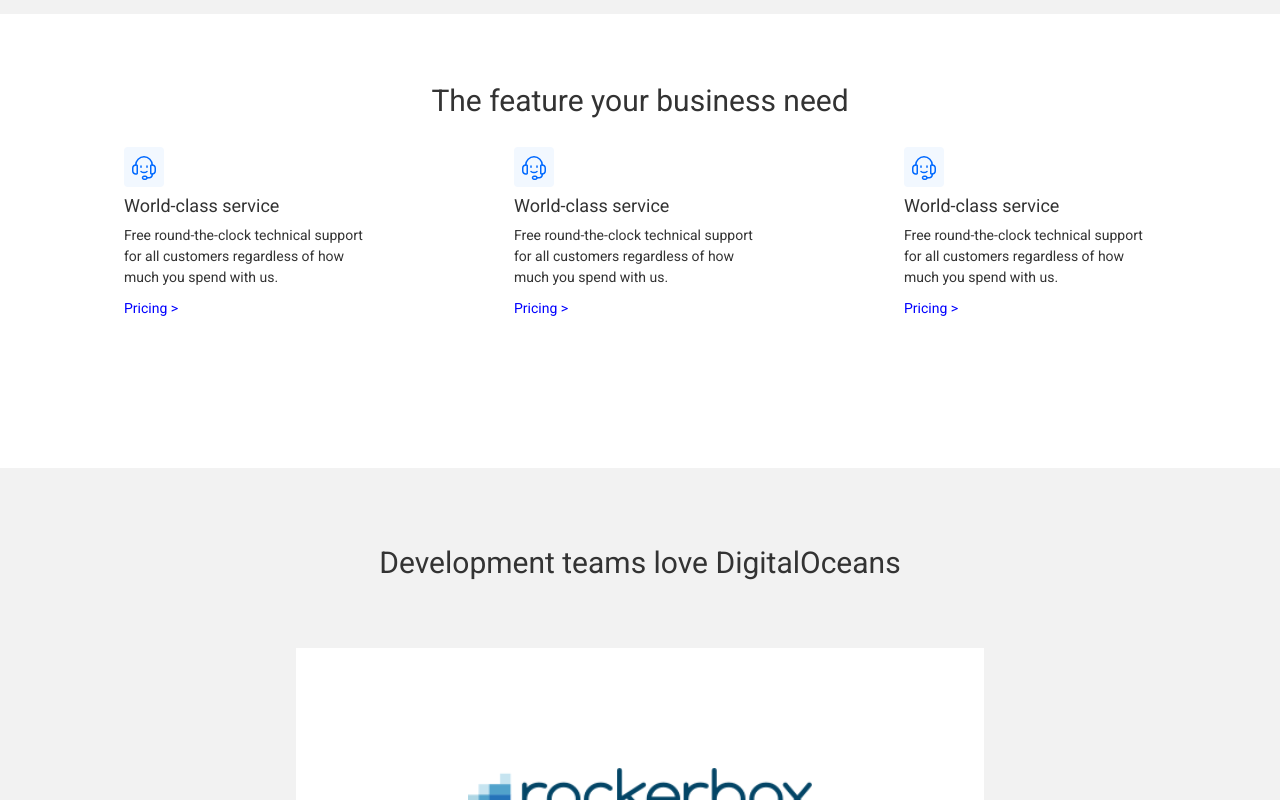
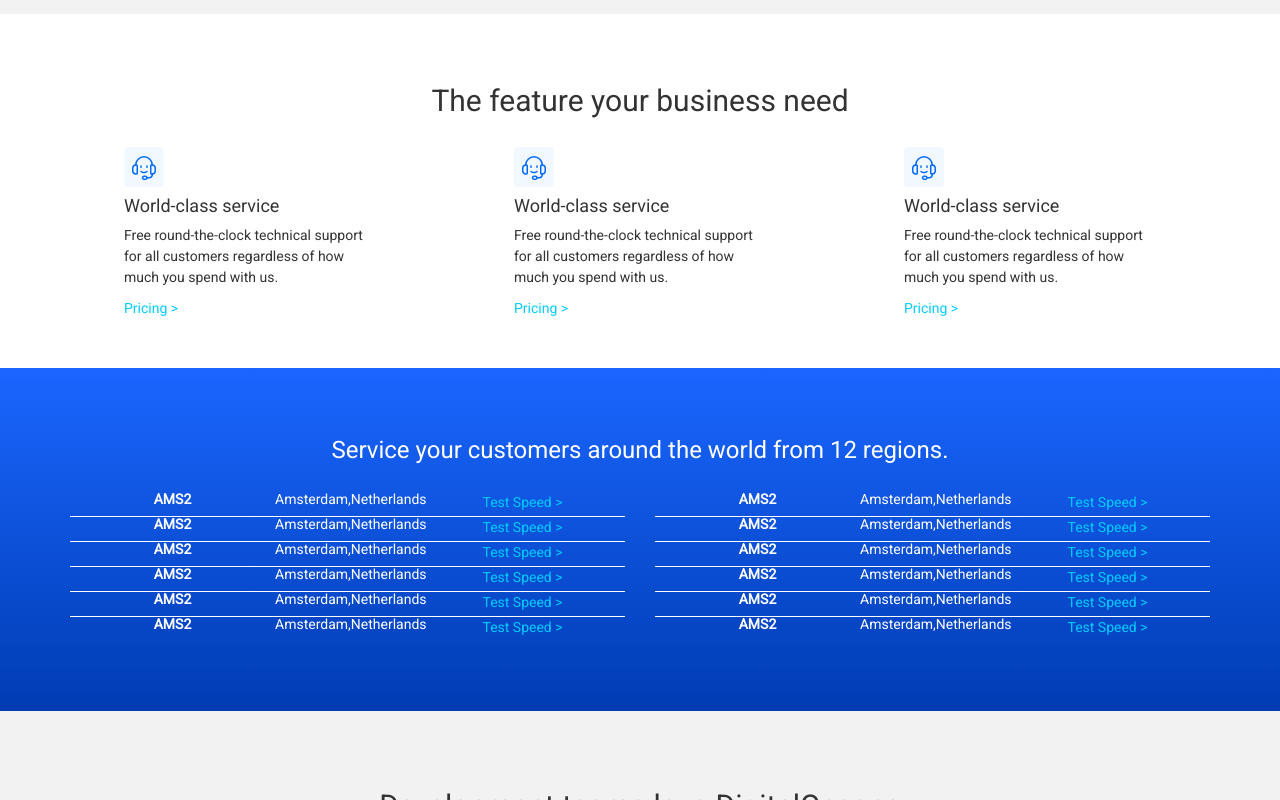
Before and after one commit to matteobuscicchio/html-css-digitalocean, a plain HTML site: page index.html in a window 1280 px wide. Shown: the part 2000-2800 px from the top of the page. Drawn offline with nearby package versions, Linux system fonts and the light colour scheme.

Commit message:
main 4 terminato

```diff
--- a/assets/css/style.css
+++ b/assets/css/style.css
@@ -46,6 +46,7 @@
 
 
 /* MAIN */
+/* Main1 */
 .box li{
   line-height: 3.5em;
   padding-left: 10px;
@@ -53,12 +54,37 @@
 .border_left{
   border-left: 1px solid gray;
 }
+/* /Main 1/ */
+
+
+/* Main 2 */
 .carosello h2, p{
   line-height: 5rem;
 }
 .carosello img{
   width: 50%;
 }
+/* /Main 2/ */
+
+
+/* Main 3 */
+.box_feature{
+  width: 70%;
+}
+/* /Main 3/ */
+
+
+/* Main 4 */
+.region_12{
+  background-image: linear-gradient(#1a66ff, #003cb3);
+}
+.border_bottom{
+  border-bottom: 1px solid white;
+}
+/* /Main 4/ */
+
+
+/* /Main 5/ */
 .carosello_box{
   width: fit-content;
   background-color: white !important;
@@ -74,9 +100,7 @@
 .carosello_box a{
   padding-bottom: 100px;
 }
-.box_feature{
-  width: 70%;
-}
+/* /Main 5/ */
 /* /MAIN/ */
 
 
--- a/assets/css/utility.css
+++ b/assets/css/utility.css
@@ -47,7 +47,7 @@ ul{
 }
 
 .cl_b{
-  color: blue !important;
+  color: #00ccff !important;
 }
 /* /colori/ */
 
@@ -62,11 +62,11 @@ line-height: 2em;
 
 
 /* margin */
-.mrgn_tp_100{
-  margin-top: 100px;
+.mrgn_tp_20{
+  margin-top: 20px;
 }
-.mrgn_btm_100{
-  margin-bottom: 100px;
+.mrgn_btm_20{
+  margin-bottom: 20px;
 }
 .mrgn_tp_50{
   margin-top: 50px;
@@ -74,11 +74,11 @@ line-height: 2em;
 .mrgn_btm_50{
   margin-bottom: 50px;
 }
-.mrgn_tp_20{
-  margin-top: 20px;
+.mrgn_tp_100{
+  margin-top: 100px;
 }
-.mrgn_btm_20{
-  margin-bottom: 20px;
+.mrgn_btm_100{
+  margin-bottom: 100px;
 }
 /* /margin/ */
 
--- a/index.html
+++ b/index.html
@@ -226,7 +226,151 @@
       </div>
 
       <!-- MAIN 4 -->
-      <div class="p_50"></div>
+      <div class="region_12 text-center p_50">
+        <div class="container">
+          <h3 class="cl_w p_b_20">Service your customers around the world from 12 regions.</h3>
+          <div class="row">
+
+            <div class="col-xs-12 col-md-6 p_b_20 cl_w">
+              <div class="col-xs-12 border_bottom">
+                <div class="col-xs-4">
+                  <p><strong>AMS2</strong></p>
+                </div>
+                <div class="col-xs-4">
+                  <p>Amsterdam,Netherlands</p>
+                </div>
+                <div class="col-xs-4">
+                  <a class="cl_b" href="#">Test Speed ></a>
+                </div>
+              </div>
+              <div class="col-xs-12 border_bottom">
+                <div class="col-xs-4">
+                  <p><strong>AMS2</strong></p>
+                </div>
+                <div class="col-xs-4">
+                  <p>Amsterdam,Netherlands</p>
+                </div>
+                <div class="col-xs-4">
+                  <a class="cl_b" href="#">Test Speed ></a>
+                </div>
+              </div>
+              <div class="col-xs-12 border_bottom">
+                <div class="col-xs-4">
+                  <p><strong>AMS2</strong></p>
+                </div>
+                <div class="col-xs-4">
+                  <p>Amsterdam,Netherlands</p>
+                </div>
+                <div class="col-xs-4">
+                  <a class="cl_b" href="#">Test Speed ></a>
+                </div>
+              </div>
+              <div class="col-xs-12 border_bottom">
+                <div class="col-xs-4">
+                  <p><strong>AMS2</strong></p>
+                </div>
+                <div class="col-xs-4">
+                  <p>Amsterdam,Netherlands</p>
+                </div>
+                <div class="col-xs-4">
+                  <a class="cl_b" href="#">Test Speed ></a>
+                </div>
+              </div>
+              <div class="col-xs-12 border_bottom">
+                <div class="col-xs-4">
+                  <p><strong>AMS2</strong></p>
+                </div>
+                <div class="col-xs-4">
+                  <p>Amsterdam,Netherlands</p>
+                </div>
+                <div class="col-xs-4">
+                  <a class="cl_b" href="#">Test Speed ></a>
+                </div>
+              </div>
+              <div class="col-xs-12">
+                <div class="col-xs-4">
+                  <p><strong>AMS2</strong></p>
+                </div>
+                <div class="col-xs-4">
+                  <p>Amsterdam,Netherlands</p>
+                </div>
+                <div class="col-xs-4">
+                  <a class="cl_b" href="#">Test Speed ></a>
+                </div>
+              </div>
+            </div>
+            <div class="col-xs-12 col-md-6 cl_w">
+              <div class="col-xs-12 border_bottom">
+                <div class="col-xs-4">
+                  <p><strong>AMS2</strong></p>
+                </div>
+                <div class="col-xs-4">
+                  <p>Amsterdam,Netherlands</p>
+                </div>
+                <div class="col-xs-4">
+                  <a class="cl_b" href="#">Test Speed ></a>
+                </div>
+              </div>
+              <div class="col-xs-12 border_bottom">
+                <div class="col-xs-4">
+                  <p><strong>AMS2</strong></p>
+                </div>
+                <div class="col-xs-4">
+                  <p>Amsterdam,Netherlands</p>
+                </div>
+                <div class="col-xs-4">
+                  <a class="cl_b" href="#">Test Speed ></a>
+                </div>
+              </div>
+              <div class="col-xs-12 border_bottom">
+                <div class="col-xs-4">
+                  <p><strong>AMS2</strong></p>
+                </div>
+                <div class="col-xs-4">
+                  <p>Amsterdam,Netherlands</p>
+                </div>
+                <div class="col-xs-4">
+                  <a class="cl_b" href="#">Test Speed ></a>
+                </div>
+              </div>
+              <div class="col-xs-12 border_bottom">
+                <div class="col-xs-4">
+                  <p><strong>AMS2</strong></p>
+                </div>
+                <div class="col-xs-4">
+                  <p>Amsterdam,Netherlands</p>
+                </div>
+                <div class="col-xs-4">
+                  <a class="cl_b" href="#">Test Speed ></a>
+                </div>
+              </div>
+              <div class="col-xs-12 border_bottom">
+                <div class="col-xs-4">
+                  <p><strong>AMS2</strong></p>
+                </div>
+                <div class="col-xs-4">
+                  <p>Amsterdam,Netherlands</p>
+                </div>
+                <div class="col-xs-4">
+                  <a class="cl_b" href="#">Test Speed ></a>
+                </div>
+              </div>
+              <div class="col-xs-12">
+                <div class="col-xs-4">
+                  <p><strong>AMS2</strong></p>
+                </div>
+                <div class="col-xs-4">
+                  <p>Amsterdam,Netherlands</p>
+                </div>
+                <div class="col-xs-4">
+                  <a class="cl_b" href="#">Test Speed ></a>
+                </div>
+              </div>
+            </div>
+
+          </div>
+        </div>
+      </div>
 
       <!-- MAIN 5 -->
       <div class="carosello text-center bk_cl_f2f2f2">
```
Also changed, not shown: 1 other file.
